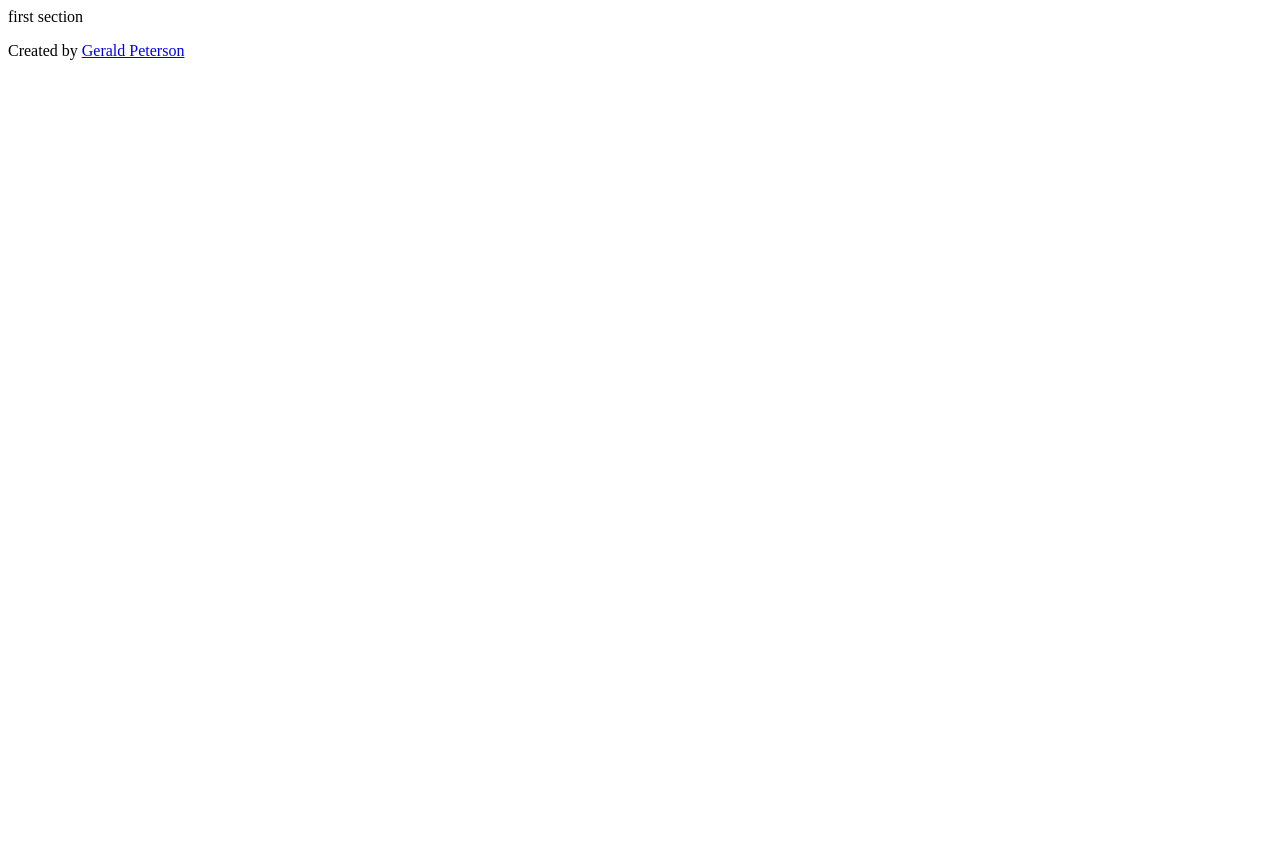
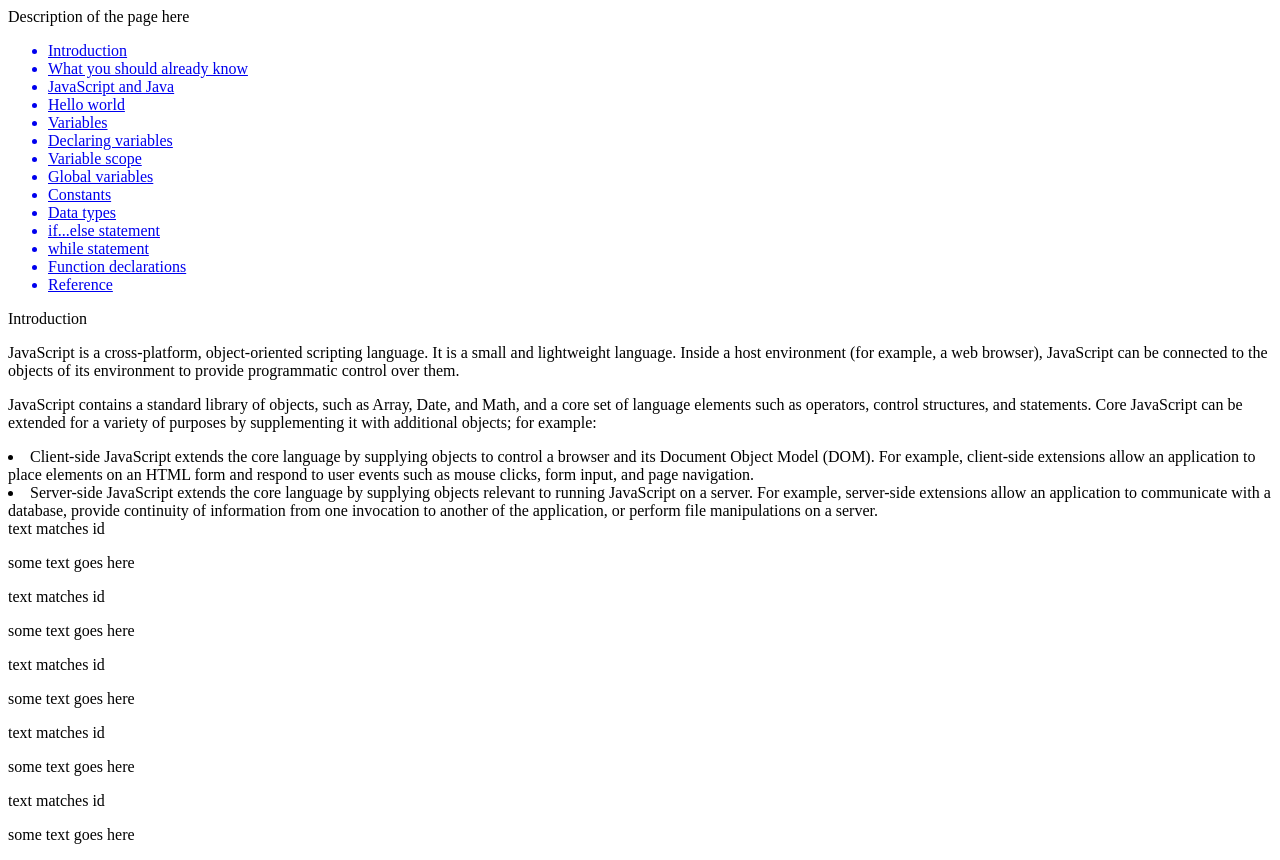
Before and after one commit to geraldpeterson2472/FreeCodeCamp_Project_4, a plain HTML site: page index.html in a window 1280 px wide. Before the commit the page ends 800 px from the top, so only its background shows below. Drawn offline with Linux system fonts and the light colour scheme.

Commit message:
Updated nav links and put in placeholder some placeholder text

```diff
--- a/index.html
+++ b/index.html
@@ -9,29 +9,79 @@
 </head>
 <body>
 
+
+	<nav id="navbar">
+		<header>Description of the page here</header>
+		  <ul>
+			<a class="nav-link" href="#introduction" rel="internal"><li>Introduction</li></a>
+			<a class="nav-link" href="#What_you_should_already_know" rel="internal"><li>What you should already know</li></a>
+			<a class="nav-link" href="#JavaScript_and_Java" rel="internal"><li>JavaScript and Java</li></a>
+			<a class="nav-link" href="#Hello_world" rel="internal"><li>Hello world</li></a>
+			<a class="nav-link" href="#Variables" rel="internal"><li>Variables</li></a>
+			<a class="nav-link" href="#Declaring_variables" rel="internal"><li>Declaring variables</li></a>
+			<a class="nav-link" href="#Variable_scope" rel="internal"><li>Variable scope</li></a>
+			<a class="nav-link" href="#Global_variables" rel="internal"><li>Global variables</li></a>
+			<a class="nav-link" href="#Constants" rel="internal"><li>Constants</li></a>
+			<a class="nav-link" href="#Data_types" rel="internal"><li>Data types</li></a>
+			<a class="nav-link" href="#if...else_statement" rel="internal"><li>if...else statement</li></a>
+			<a class="nav-link" href="#while_statement" rel="internal"><li>while statement</li></a>
+			<a class="nav-link" href="#Function_declarations" rel="internal"><li>Function declarations</li></a>
+			<a class="nav-link" href="#Reference" rel="internal"><li>Reference</li></a>
+		  </ul>
+	</nav>
+
+
+
 <main id="main-doc">
 
+
+
 	<section class="main-section">
-		<header id="first section">first section</header>
+		<header id="introduction">Introduction</header>
+		<article>
+			<p>JavaScript is a cross-platform, object-oriented scripting language. It is a small and lightweight language. Inside a host environment (for example, a web
+			browser), JavaScript can be connected to the objects of its environment to provide programmatic control over them.</p>
+
+			<p>JavaScript contains a standard library of objects, such as Array, Date, and Math, and a core set of language elements such as operators, control structures, and
+			statements. Core JavaScript can be extended for a variety of purposes by supplementing it with additional objects; for example:</p>
+
+			<li>Client-side JavaScript extends the core language by supplying objects to control a browser and its Document Object Model (DOM). For example, client-side
+			extensions allow an application to place elements on an HTML form and respond to user events such as mouse clicks, form input, and page navigation.</li>
+
+			<li>Server-side JavaScript extends the core language by supplying objects relevant to running JavaScript on a server. For example, server-side extensions allow an
+			application to communicate with a database, provide continuity of information from one invocation to another of the application, or perform file manipulations on a
+			server.</li>
+		</article>
 	</section>
 
-	<section class="main-section"></section>
-	<section class="main-section"></section>
-	<section class="main-section"></section>
-	<section class="main-section"></section>
-	<section class="main-section"></section>
-	<section class="main-section"></section>
-	<section class="main-section"></section>
-	<section class="main-section"></section>
-	<section class="main-section"></section>
-	<section class="main-section"></section>
+	<section class="main-section">
+		<header id="section id">text matches id</header>
+		<p> some text goes here </p>
+	</section>
+
+	<section class="main-section">
+		<header id="section id">text matches id</header>
+		<p> some text goes here </p>
+	</section>
+
+	<section class="main-section">
+		<header id="section id">text matches id</header>
+		<p> some text goes here </p>
+	</section>
+
+	<section class="main-section">
+		<header id="section id">text matches id</header>
+		<p> some text goes here </p>
+	</section>
+
+	<section class="main-section">
+		<header id="section id">text matches id</header>
+		<p> some text goes here </p>
+	</section>
+
 
 
 </main>
-
-<footer>
-	<p> Created by <a href="mailto:geraldpeterson2472@yahoo.com">Gerald Peterson</a> </p>
-</footer>
 
 	<script src="https://cdn.freecodecamp.org/testable-projects-fcc/v1/bundle.js"></script>
 
```
